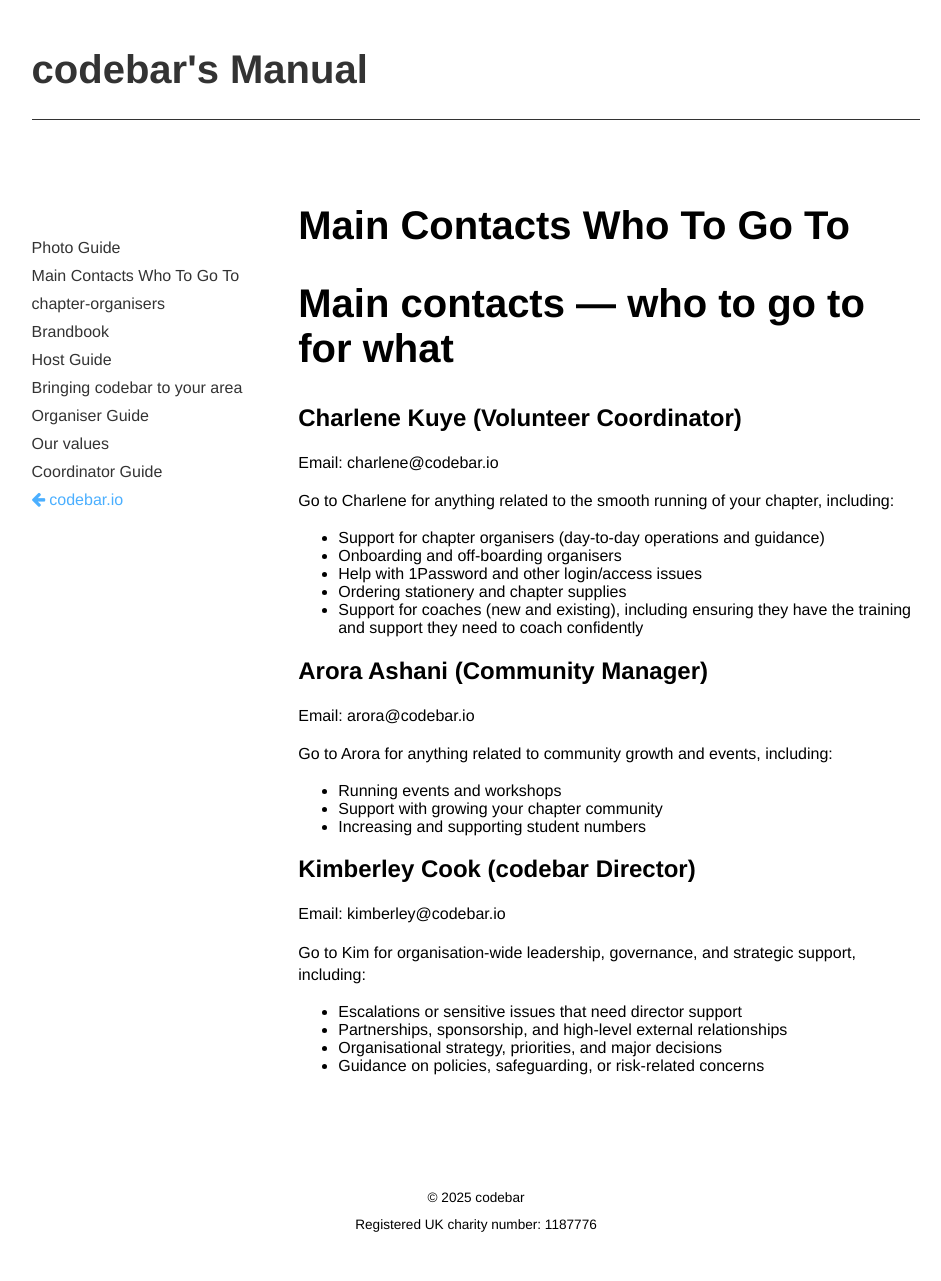
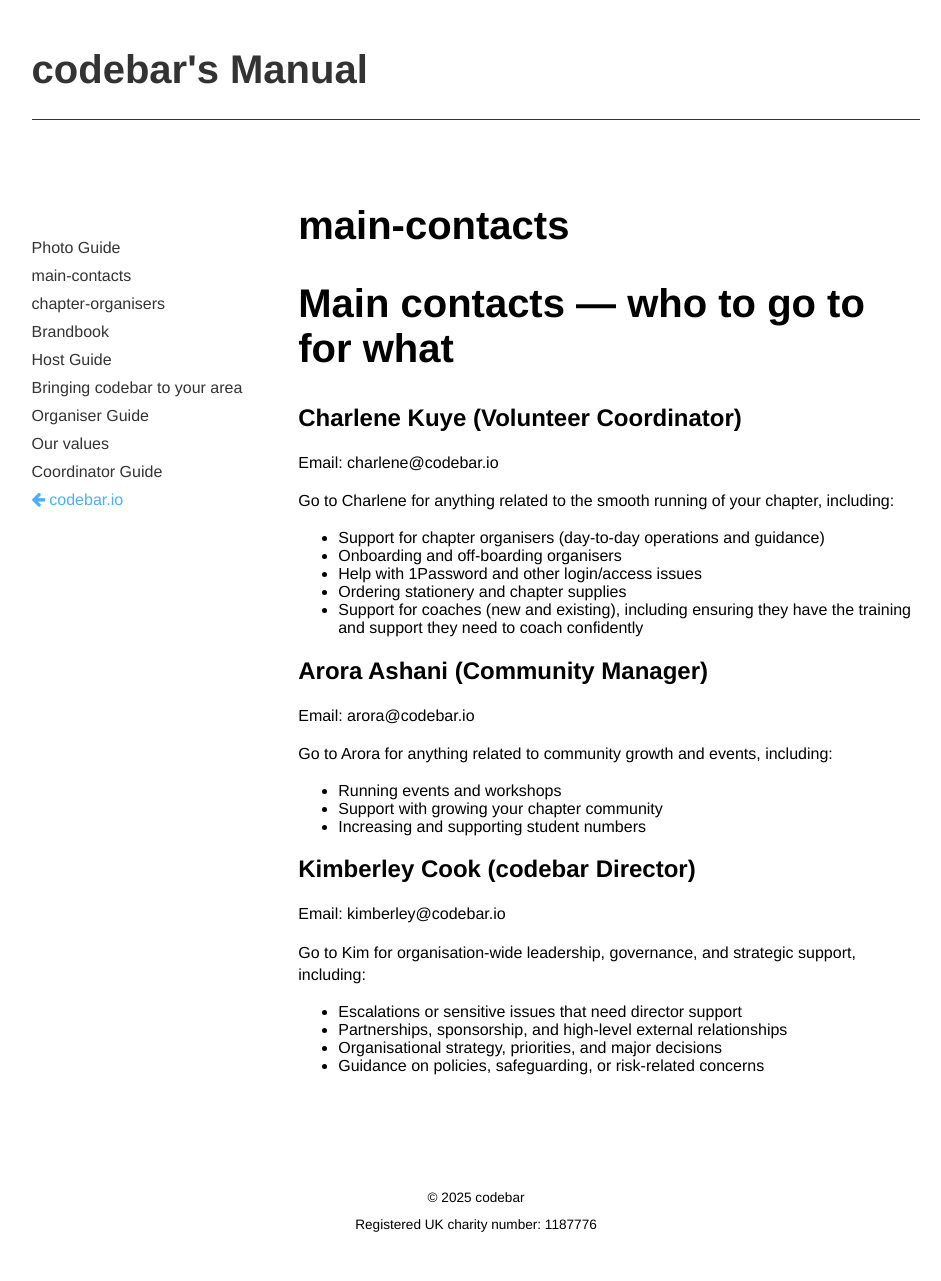
Before and after one commit to codebar/manual, a Jekyll site: the page built from _posts/2025-12-17-main-contacts-who-to-go-to.md, in a window 1280 px wide. Shown: the whole page, without its empty margins (164-1105 px from the left). Built offline with Jekyll 4.4.1, drawn with Linux system fonts in a browser that asks for light colours; nearby versions of some CDN libraries; our own code applies the rules of GitHub Pages for plain Markdown files; part of the change alters nothing that is shown.

```diff
--- a/_posts/2025-12-17-main-contacts-who-to-go-to.md
+++ b/_posts/2025-12-17-main-contacts-who-to-go-to.md
@@ -1,3 +1,8 @@
+---
+layout: post
+title:  "main-contacts"
+---
+
 # Main contacts — who to go to for what
 
 ## Charlene Kuye (Volunteer Coordinator)
```
